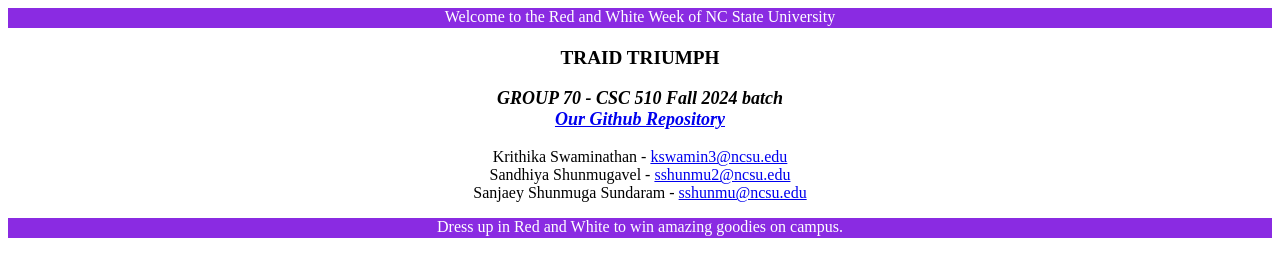
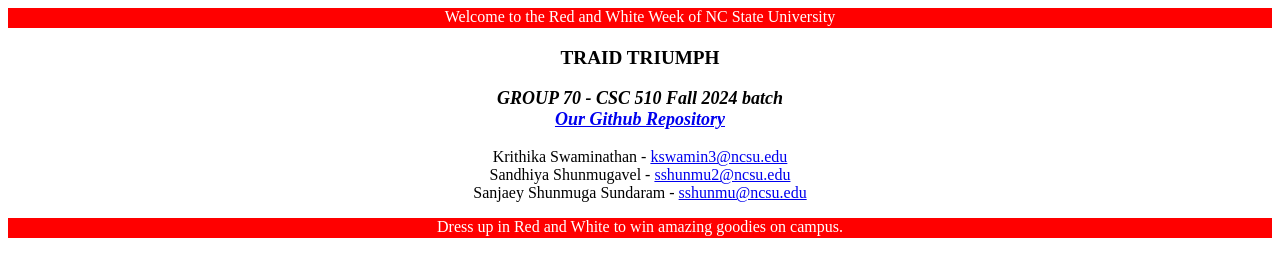
Before and after one commit to SKS2024SE/git-homework, a plain HTML site: page index.html in a window 1280 px wide. Drawn offline with Linux system fonts and the light colour scheme.

Commit message:
Revert "Voluntry incorrect commit to perfom step 8"
This reverts commit 037bb95ab023fd3f0712ffbff8d691196c4e2d12.

```diff
--- a/index.html
+++ b/index.html
@@ -6,13 +6,13 @@
     <title>Homework 5 - CSC 510</title>
     <style>
         header {
-            background-color: blueviolet;
+            background-color: red;
             height: 20px;
             text-align: center;
             color: white;
         }
         footer {
-            background-color: blueviolet;
+            background-color: red;
             height: 20px;
             text-align: center;
             color: white;
```
